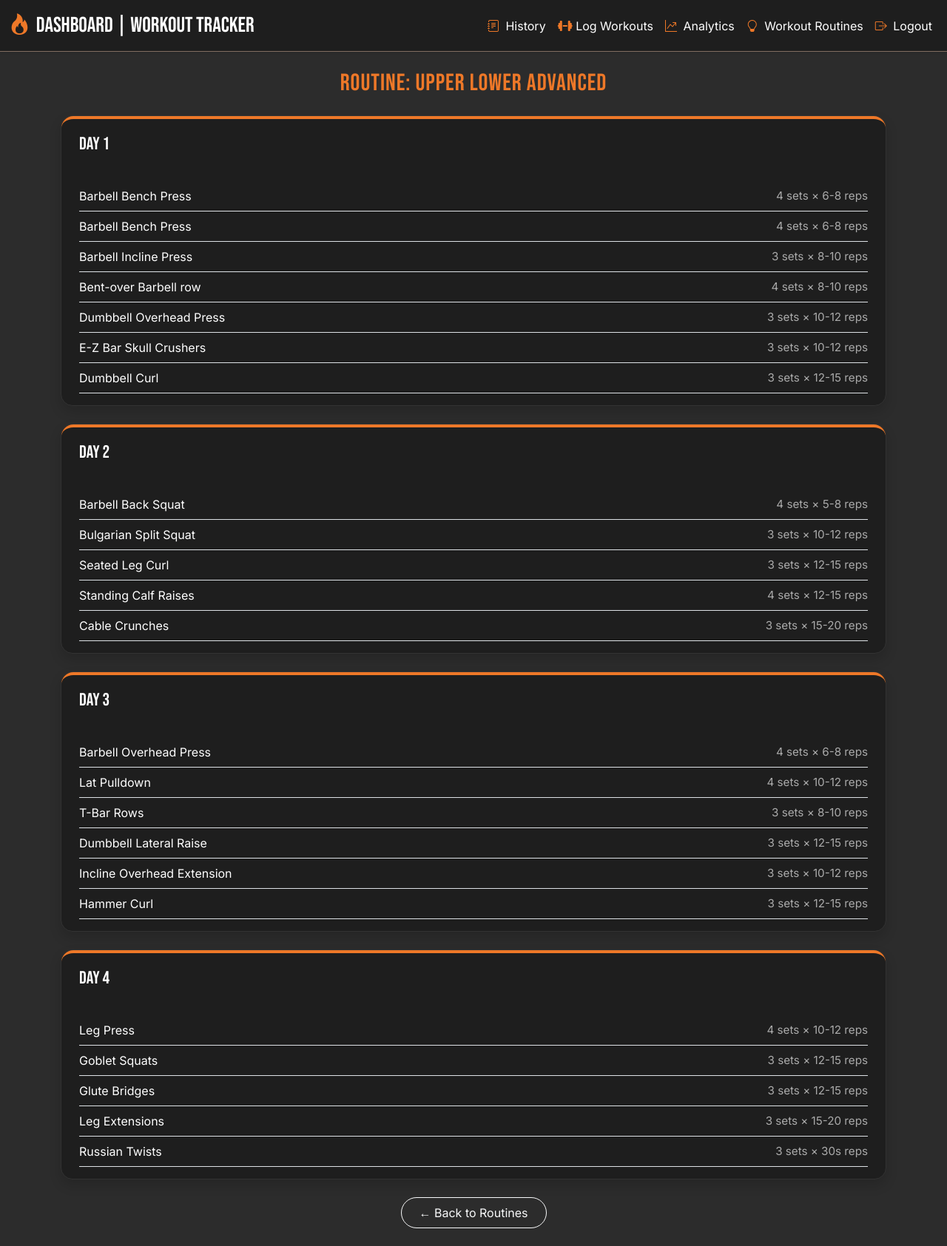
After one commit to Baaangi/Workout_Tracker, a Flask app: page /routine/5 in a window 1280 px wide. The commit adds this page. Shown: the whole page at 74% size. Run offline with Flask 3, Linux system fonts and the light colour scheme; data comes from the database, SQL or seed files in the repository; both versions use the stored data as it was after the commit.

Commit message:
add workout routine feature

```diff
--- a/app.py
+++ b/app.py
@@ -311,6 +311,35 @@ def routine_results():
     return render_template("routine_results.html", routines=routines)
 
 
+@app.route('/routine/<int:routine_id>')
+def view_routine(routine_id):
+    conn = sqlite3.connect('workout_tracker.db')
+    c = conn.cursor()
+
+    c.execute("SELECT name FROM workout_routines WHERE id = ?", (routine_id,))
+    routine = c.fetchone()
+    if not routine:
+        return "Routine not found", 404
+
+    # Get exercises grouped by day
+    c.execute("""
+        SELECT rd.day_name, e.name, rd.sets, rd.reps
+        FROM routine_days rd
+        JOIN exercises e ON rd.exercise_id = e.id
+        WHERE rd.routine_id = ?
+        ORDER BY rd.day_name, rd.id
+    """, (routine_id,))
+    rows = c.fetchall()
+    conn.close()
+
+    routine_days = {}
+    for day_name, ex_name, sets, reps in rows:
+        routine_days.setdefault(day_name, []).append((ex_name, sets, reps))
+
+    return render_template('view_routine.html', routine_name=routine[0], routine_days=routine_days)
+
+
+
 if __name__ == '__main__':
     init_db()
     app.run(debug=True)
--- a/templates/base.html
+++ b/templates/base.html
@@ -44,6 +44,12 @@
                 <i class="bi bi-graph-up-arrow me-1" style="color: var(--primary);"></i> Analytics
               </a>
             </li>
+            <li class="nav-item">
+              <a class="nav-link text-white" href="/recommend_routine">
+                <i class="bi bi-lightbulb me-1" style="color: var(--primary);"></i> Workout Routines
+              </a>
+            </li>
+
             <li class="nav-item"></li>
               <a class="nav-link text-white" href="/logout">
                 <i class="bi bi-box-arrow-right me-1" style="color: var(--primary);"></i> Logout
--- /dev/null
+++ b/templates/view_routine.html
@@ -0,0 +1,39 @@
+{% extends "base.html" %}
+{% block content %}
+<div class="container py-4">
+    <h2 class="text-center mb-4" style="font-family: 'Bebas Neue', sans-serif; color: var(--primary);">
+        Routine: {{ routine_name }}
+    </h2>
+
+    {% for day, exercises in routine_days.items() %}
+        <div class="mb-4 rounded-4 shadow" style="background-color: #1e1e1e; border: 1px solid #333;">
+            <div class="px-4 py-3" style="
+                border-top: 4px solid var(--primary);
+                border-top-left-radius: 1rem;
+                border-top-right-radius: 1rem;
+                font-family: 'Bebas Neue';
+                font-size: 1.5rem;
+                color: white;
+                background-color: #1e1e1e;
+            ">
+                {{ day }}
+            </div>
+            <div class="px-4 py-3">
+                {% for name, sets, reps in exercises %}
+                    <div class="d-flex justify-content-between align-items-center py-2 border-bottom" style="border-color: #444;">
+                        <span style="font-family: 'Inter'; font-size: 1rem;">{{ name }}</span>
+                        <span style="font-size: 0.95rem; color: #aaa;">{{ sets }} sets × {{ reps }} reps</span>
+                    </div>
+                {% endfor %}
+            </div>
+        </div>
+    {% endfor %}
+
+
+    <div class="text-center mt-4">
+        <a href="{{ url_for('routine_results') }}" class="btn btn-outline-light px-4 py-2 rounded-pill" style="font-family: 'Inter';">
+            ← Back to Routines
+        </a>
+    </div>
+</div>
+{% endblock %}
```
Also changed, not shown: templates/routine_results.html (+10 -2 lines), workout_tracker.db, your_database.db (added).
